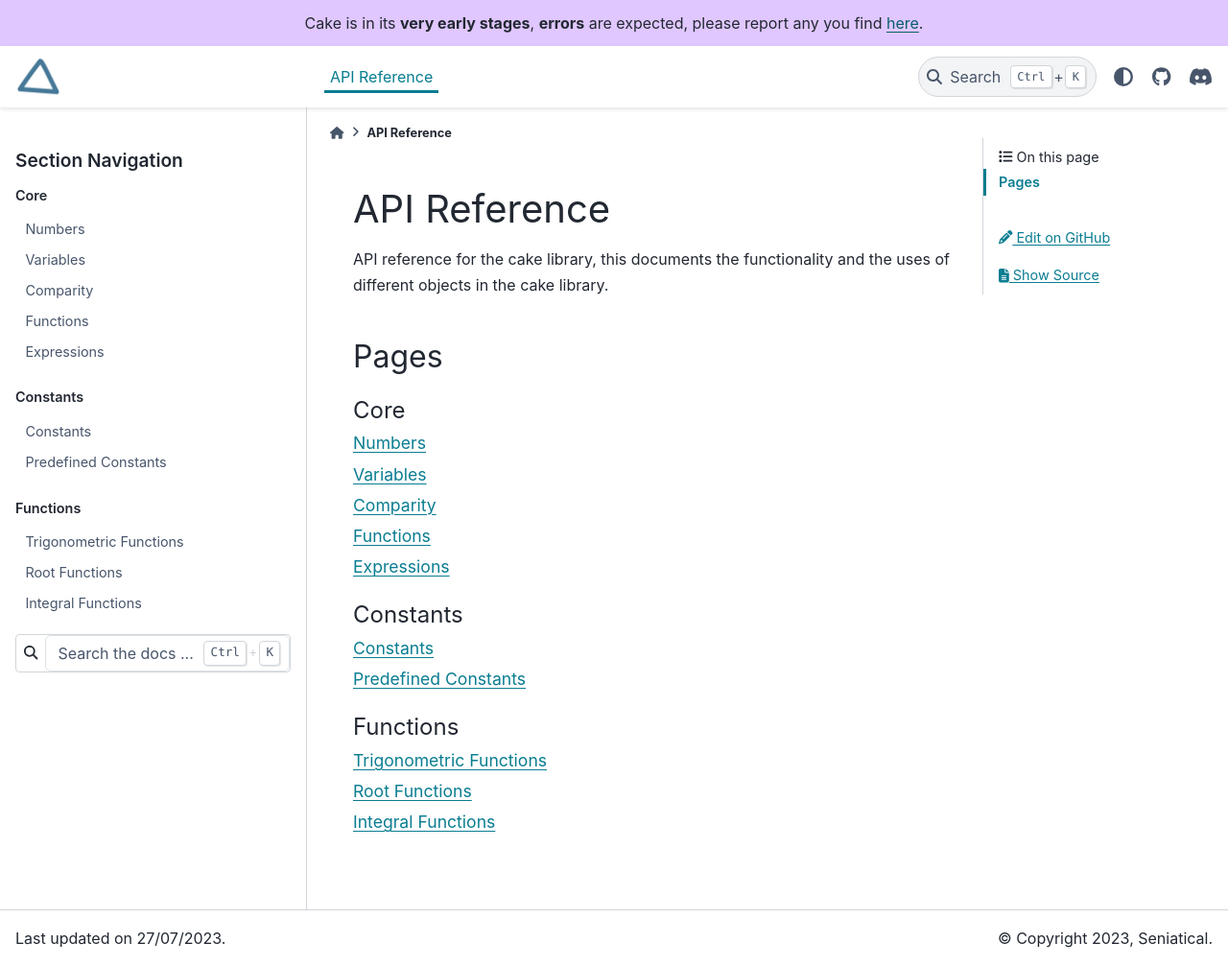
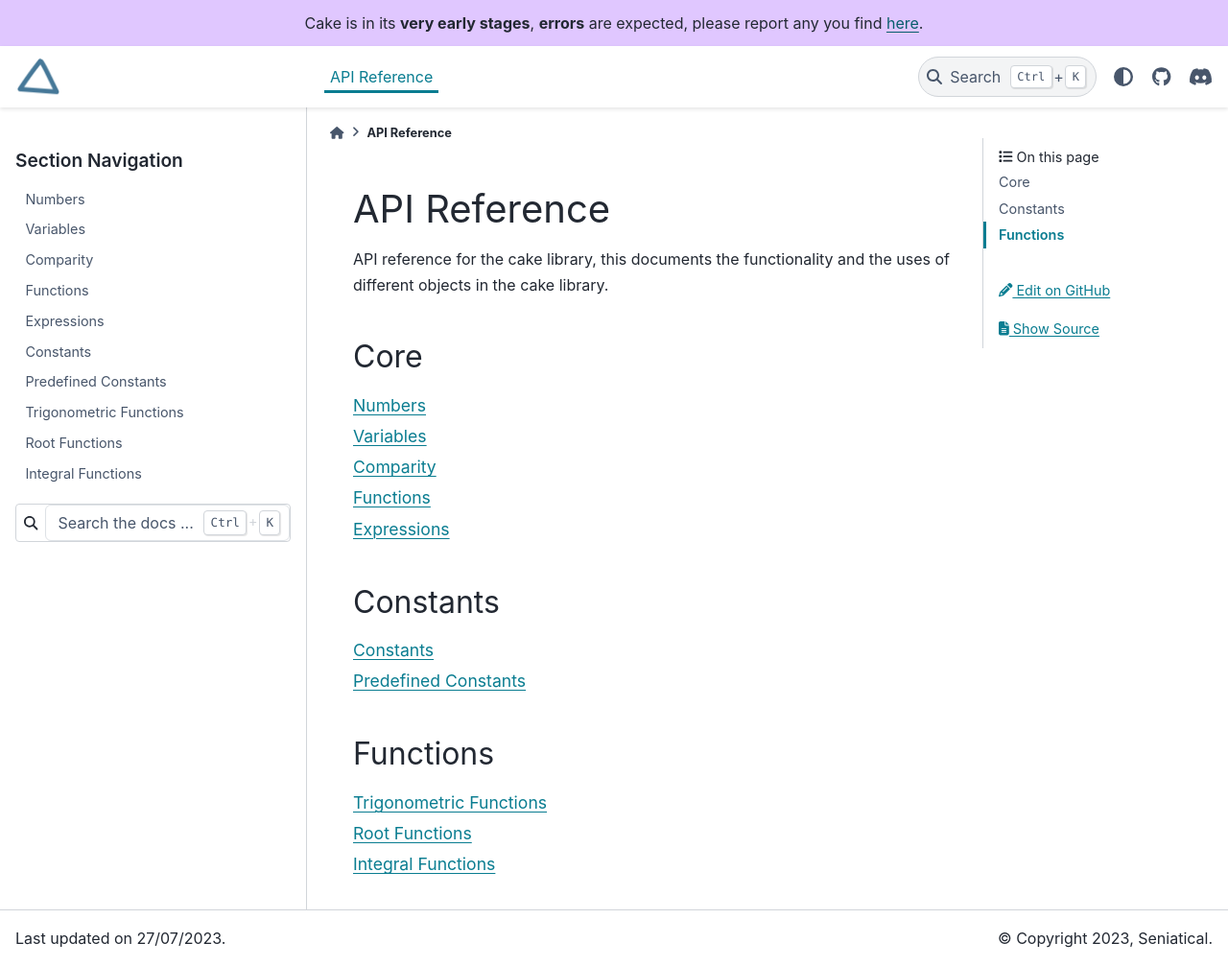
Before and after one commit to Seniatical/Cake, a Sphinx documentation site: the page built from docs/api/index.rst, in a window 1280 px wide and 1007 px high. Shown: the whole window at 96% size. Built offline with Sphinx 7.4.7 and the PyData theme 0.15.4, drawn with Linux system fonts in a browser that asks for light colours.

Commit message:
Redesign layout

```diff
--- a/docs/api/index.rst
+++ b/docs/api/index.rst
@@ -12,12 +12,11 @@ API Reference
 *************
 API reference for the cake library, this documents the functionality and the uses of different objects in the cake library.
 
-Pages
-=====
+Core
+----
 
 .. toctree::
     :titlesonly:
-    :caption: Core
 
     core/numbers
     core/variables
@@ -25,16 +24,22 @@ Pages
     core/functions
     core/expressions
 
+
+Constants
+---------
+
 .. toctree::
     :titlesonly:
-    :caption: Constants
 
     constants/core
     constants/basic
 
+
+Functions
+---------
+
 .. toctree::
     :titlesonly:
-    :caption: Functions
 
     functions/trig
     functions/roots
```
